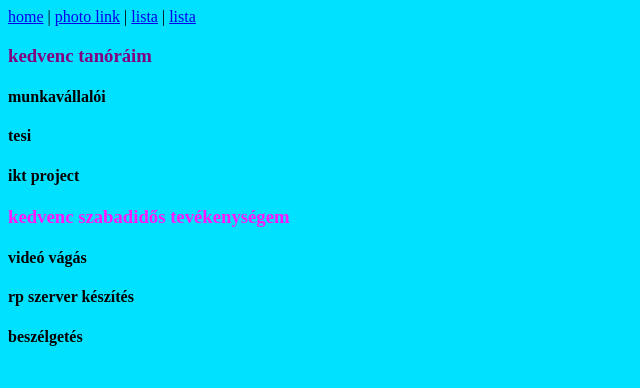
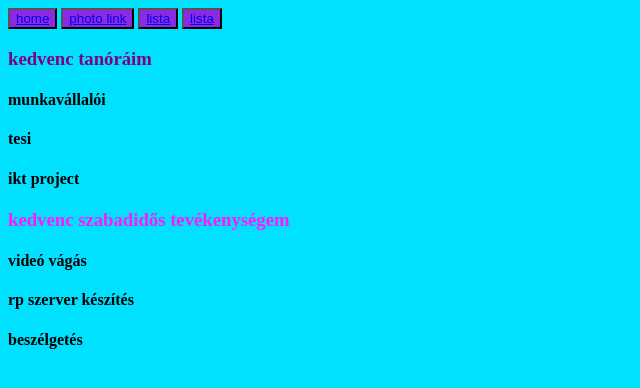
Before and after one commit to faszom6/lista, a plain HTML site: page index.html in a window 1280 px wide. Shown: the whole page, without its empty margins (0-640 px from the left). Drawn offline with Linux system fonts and the light colour scheme.

Commit message:
Update index.html

```diff
--- a/index.html
+++ b/index.html
@@ -8,10 +8,10 @@
 </head>
 <body style="background-color: rgb(0, 225, 255);">
         <nav>
-        <a href="https://faszom6.github.io/kollazs/">home</a> |
-        <a href="https://faszom6.github.io/keplink/">photo link</a> |
-        <a href="https://faszom6.github.io/lista/">lista</a> |
-        <a href="/python/">lista</a>
+        <button style="background-color: blueviolet;"> <a href="https://faszom6.github.io/kollazs/">home</a></button>
+       <button style="background-color: blueviolet;"><a href="https://faszom6.github.io/keplink/">photo link</a></button>
+       <button style="background-color: blueviolet;"><a href="https://faszom6.github.io/lista/">lista</a></button>
+       <button style="background-color: blueviolet;"> <a href="https://faszom6.github.io/orarend/">lista</a></button>
       </nav>
     <h3 style="color: purple;">
     kedvenc tanóráim
```
